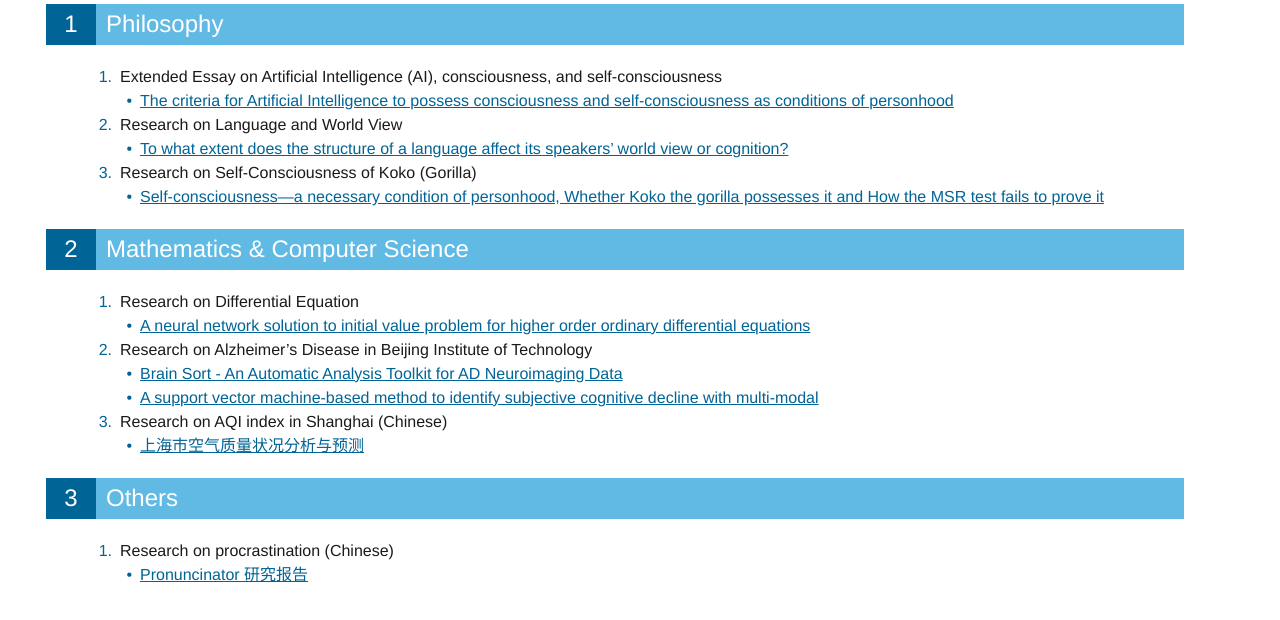
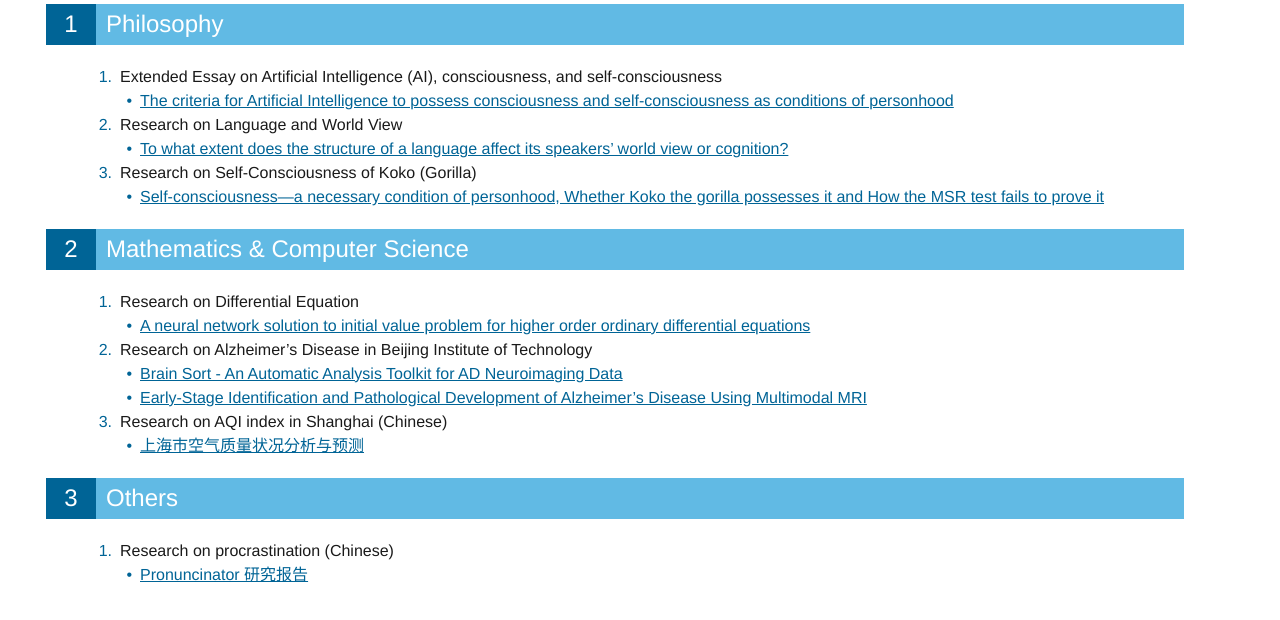
Before and after one commit to Sylphrena/researchpapers, a plain HTML site: page index.html in a window 1280 px wide. Shown: the part 104-724 px from the top of the page. Drawn offline with Linux system fonts and the light colour scheme; a web font is replaced by a local one.

Commit message:
Update index.html

```diff
--- a/index.html
+++ b/index.html
@@ -41,7 +41,7 @@
 
 		<ul>
 			<li><a href="https://sylphrena.github.io/researchpapers/Brain_Sort-An_Automatic_Analysis_Toolkit_for_AD_Neuroimaging_Data.pdf">Brain Sort - An Automatic Analysis Toolkit for AD Neuroimaging Data</a></li>
-			<li><a href="https://sylphrena.github.io/researchpapers/A_support_vector_machine_based-method_to_identify_subjective_cognitive_decline_with_multi-modal_imaging.pdf">A support vector machine-based method to identify subjective cognitive decline with multi-modal</a></li>
+			<li><a href="https://sylphrena.github.io/researchpapers/Early_Stage_Identification_and_Pathological_Development_of_Alzheimer%E2%80%99s_Disease_Using_Multimodal_MRI.pdf">Early-Stage Identification and Pathological Development of Alzheimer’s Disease Using Multimodal MRI</a></li>
 		</ul></li>
 	<li>Research on AQI index in Shanghai (Chinese)
 
```
